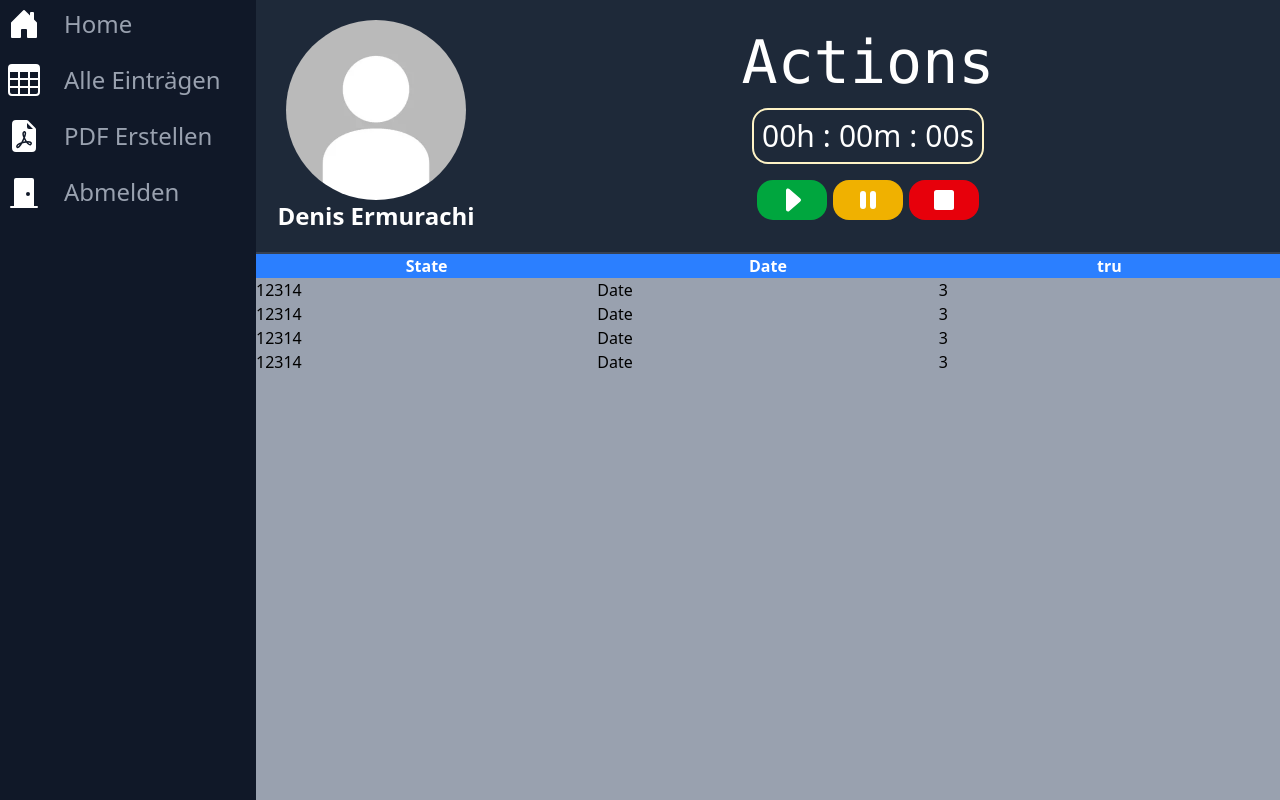
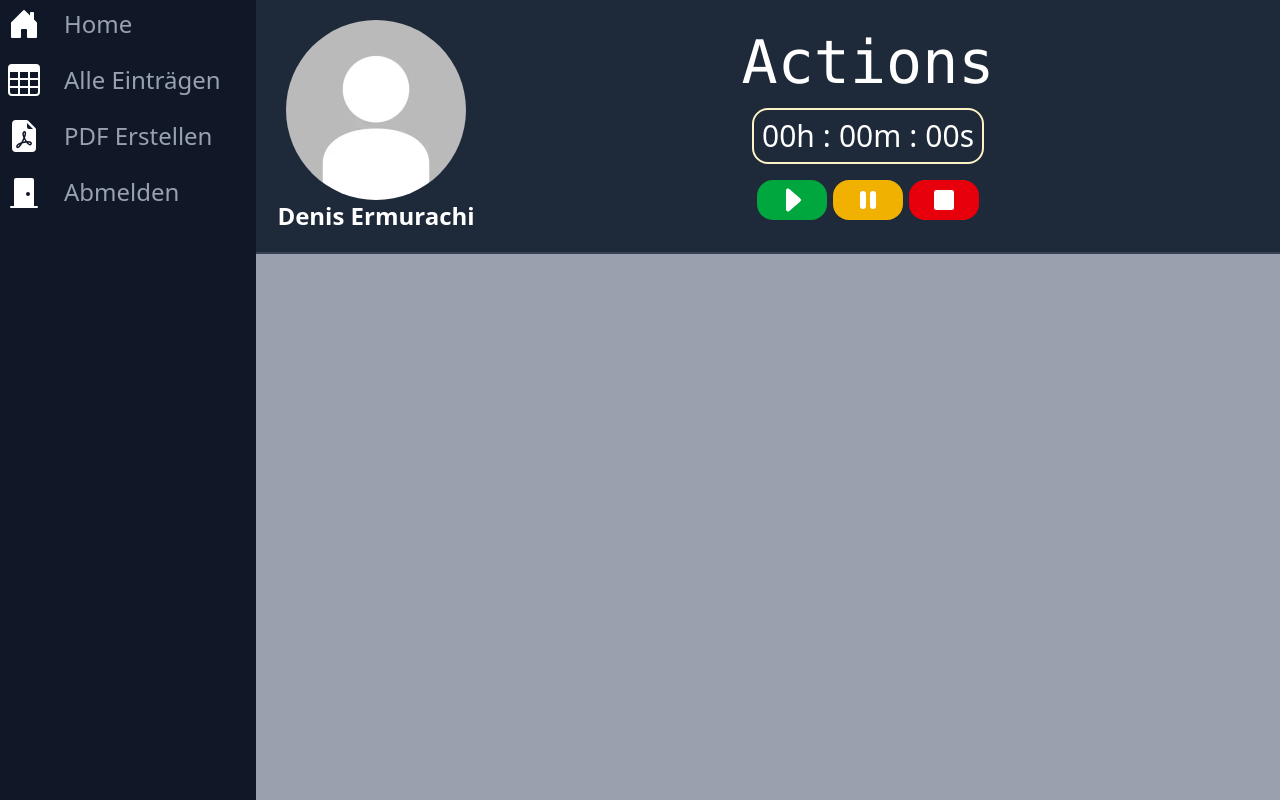
Before and after one commit to Denis80085/Time-Tracker, a React (Vite) app in the folder frontend/: page / in a window 1280 px wide. Built offline with nearby package versions, Linux system fonts and the light colour scheme.

Commit message:
starting table

```diff
--- a/frontend/src/components/Table.tsx
+++ b/frontend/src/components/Table.tsx
@@ -1,33 +1,9 @@
-import WK_Model from "../Model/WK_Model";
-
-type TableProps = {
-  WorlSesions?: Array<WK_Model>;
-};
-
-function Table({ WorlSesions }: TableProps) {
+function Table() {
   return (
-    <div>
-      <table className="table-fixed w-full">
-        <thead className="bg-blue-500 text-white">
-          <tr>
-            <th className="">State</th>
-            <th>Date</th>
-            <th>tru</th>
-          </tr>
-        </thead>
-        <tbody>
-          {WorlSesions?.map((WS) => {
-            return (
-              <tr>
-                <td>{WS.TimeUTC}</td>
-                <td>{WS.Date}</td>
-                <td>{WS.EndHours}</td>
-              </tr>
-            );
-          })}
-        </tbody>
-      </table>
-    </div>
+    <table>
+      <thead></thead>
+      <tbody></tbody>
+    </table>
   );
 }
 
--- a/frontend/src/components/TableSessionData.tsx
+++ /dev/null
@@ -1,9 +0,0 @@
-function TableSessionData() {
-  return (
-    <tr className="h-4 w-full">
-      <td></td>
-    </tr>
-  );
-}
-
-export default TableSessionData;
```
